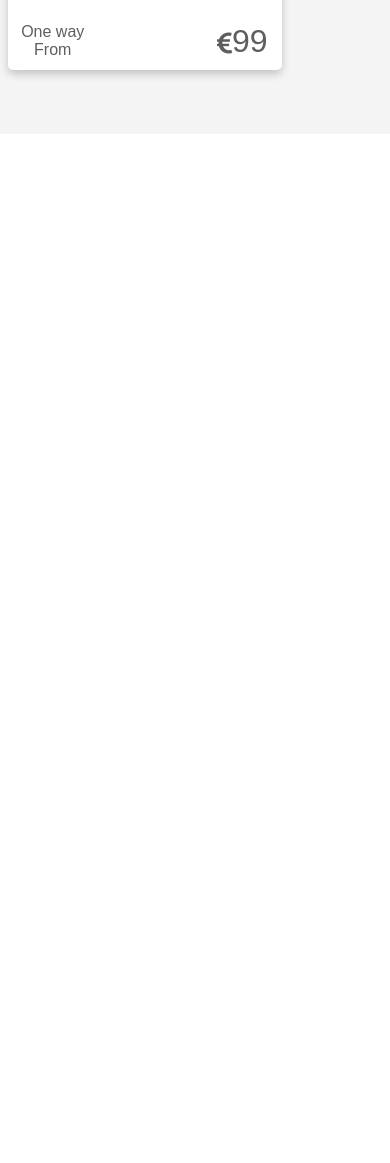
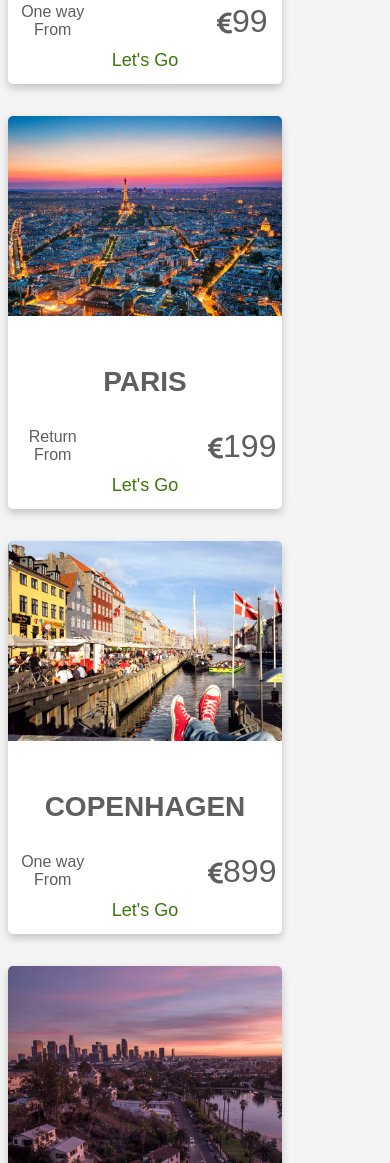
Before and after one commit to 96LLeGend/SOAR-Airline, a plain HTML site: page index.html in a window 390 px wide. Shown: the part 837-2000 px from the top of the page. Before the commit the page ends 971 px from the top, so only its background shows below. Drawn offline with Linux system fonts and the light colour scheme; a web font is replaced by a local one.

Commit message:
done lets go

```diff
--- a/css/main.css
+++ b/css/main.css
@@ -210,6 +210,7 @@ nav ul li a:active{
   box-shadow: 0 4px 8px 0 rgba(0,0,0,0.2);
   transition: 0.3s;
   cursor: pointer;
+  padding-bottom: 0px;
 }
 
 .specialImgContainer{
@@ -240,8 +241,8 @@ nav ul li a:active{
 
 .slideCardDes{
   font-size: 28px;
-  margin-top: 60px;
-  margin-bottom: 40px;
+  margin-top: 50px;
+  margin-bottom: 30px;
   display: block;
   font-weight: 600;
 }
@@ -264,7 +265,18 @@ nav ul li a:active{
 }
 
 .slideCardGo{
-  display: none;
+  color: #3b770a;
+  font-size: 18px;
+  font-weight: 500;
+  height: 0px;
+  display: block;
+  opacity: 0;
+  transition: 0.3s;
+}
+
+.slideCard:hover .slideCardGo{
+  height: 34px;
+  opacity: 1;
 }
 
 /*For responsive web design*/
@@ -276,5 +288,9 @@ nav ul li a:active{
     margin-top: 0px;
   }
 
+  .slideCardGo{
+    height: 34px;
+    opacity: 1;
+  }
 
 }
--- a/index.html
+++ b/index.html
@@ -59,14 +59,59 @@
     <div class="offerBackground">
       <span class="offerHeadline">Special Offers</span>
 
-      <!--Sliding cards-->
+      <!--Sliding cards1-->
       <div class="slideCard" onclick="toSpecial()">
         <ul>
-          <li class="specialImgContainer"><img src="img/main/LondonSpecial.jpg" alt="London Small" class="specialImg" id="specialImg"></li>
+          <li class="specialImgContainer"><img src="img/main/londonSpecial.jpg" alt="London Small" class="specialImg"></li>
           <li class="slideCardDes">LONDON</li>
           <li>
             <ul style="display: flex;">
-              <li class="slideCardBottomLeft"><span>One way<br>From<span></li>
+              <li class="slideCardBottomLeft"><span>One way<br>From</span></li>
+              <li class="slideCardBottomRight"><i class="fas fa-euro-sign" style="font-size: 24px;"></i>99</li>
+            </ul>
+          </li>
+          <li class="slideCardGo">Let's Go</li>
+        </ul>
+      </div>
+
+      <!--Sliding cards2-->
+      <div class="slideCard" onclick="toSpecial()">
+        <ul>
+          <li class="specialImgContainer"><img src="img/main/parisSpecial.jpg" alt="Paris Small" class="specialImg"></li>
+          <li class="slideCardDes">PARIS</li>
+          <li>
+            <ul style="display: flex;">
+              <li class="slideCardBottomLeft"><span>Return<br>From</span></li>
+              <li class="slideCardBottomRight"><i class="fas fa-euro-sign" style="font-size: 24px;"></i>199</li>
+            </ul>
+          </li>
+          <li class="slideCardGo">Let's Go</li>
+        </ul>
+      </div>
+
+      <!--Sliding cards3-->
+      <div class="slideCard" onclick="toSpecial()">
+        <ul>
+          <li class="specialImgContainer"><img src="img/main/copenhagenSpecial.jpg" alt="Copenhagen Small" class="specialImg"></li>
+          <li class="slideCardDes">COPENHAGEN</li>
+          <li>
+            <ul style="display: flex;">
+              <li class="slideCardBottomLeft"><span>One way<br>From</span></li>
+              <li class="slideCardBottomRight"><i class="fas fa-euro-sign" style="font-size: 24px;"></i>899</li>
+            </ul>
+          </li>
+          <li class="slideCardGo">Let's Go</li>
+        </ul>
+      </div>
+
+      <!--Sliding cards4-->
+      <div class="slideCard" onclick="toSpecial()">
+        <ul>
+          <li class="specialImgContainer"><img src="img/main/losanglesSpecial.jpg" alt="Los Angles Small" class="specialImg" id="specialImg"></li>
+          <li class="slideCardDes">LOS ANGLE</li>
+          <li>
+            <ul style="display: flex;">
+              <li class="slideCardBottomLeft"><span>One way<br>From</span></li>
               <li class="slideCardBottomRight"><i class="fas fa-euro-sign" style="font-size: 24px;"></i>99</li>
             </ul>
           </li>
```
Also changed, not shown: img/main/copenhagenSpecial.jpg (added), img/main/londonSpecial.jpg (renamed from img/main/LondonSpecial.jpg), img/main/losanglesSpecial.jpg (added), img/main/parisSpecial.jpg (added).
